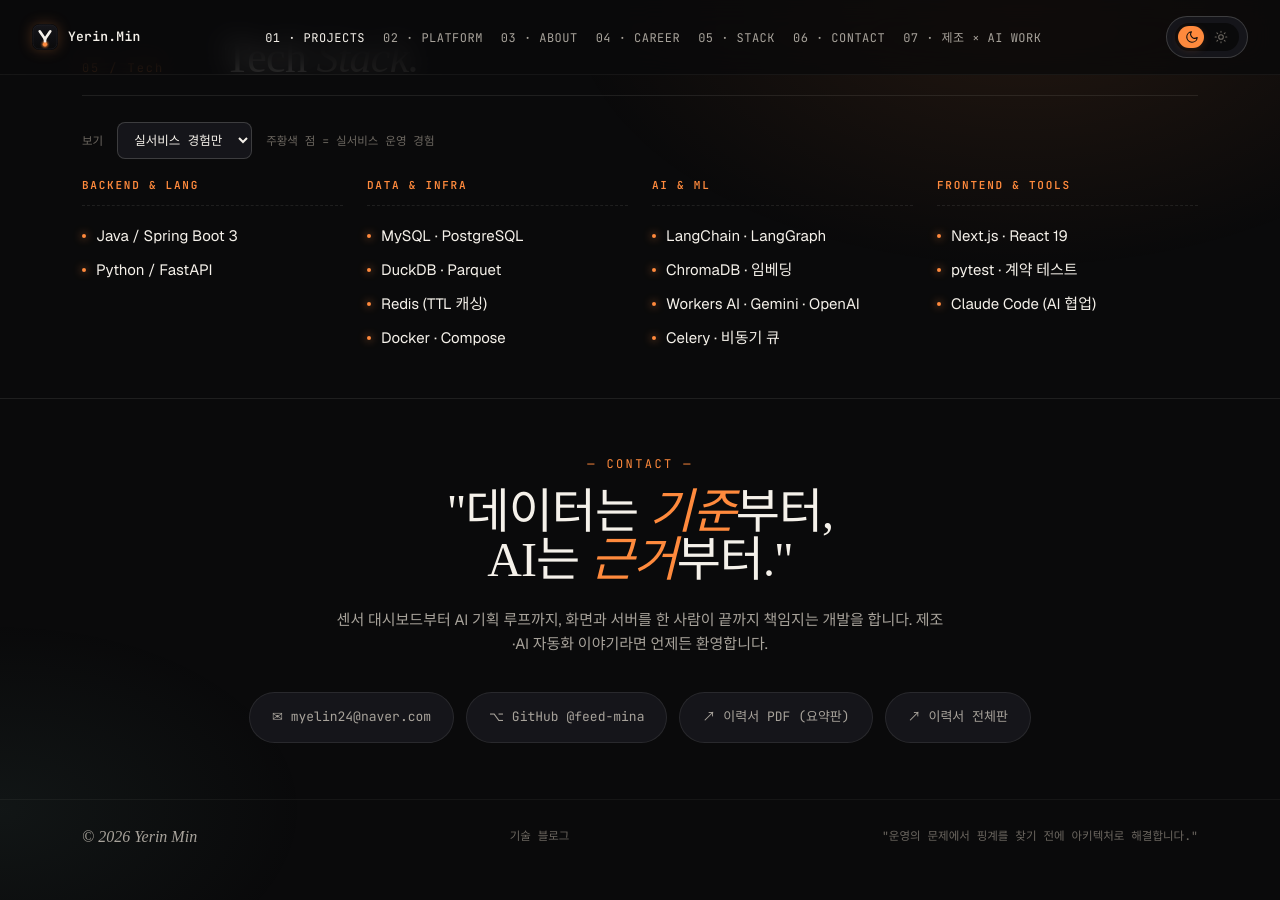
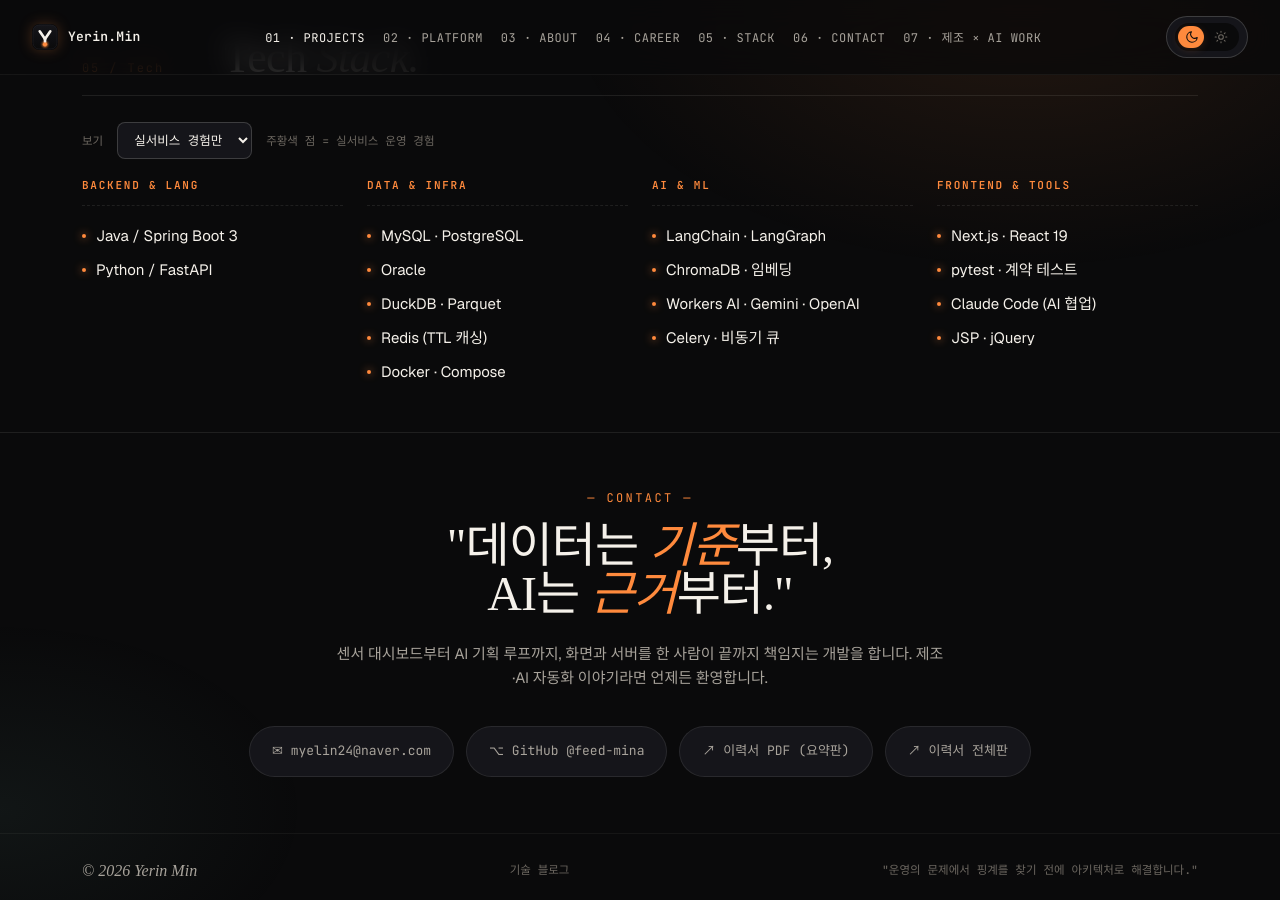
Before and after one commit to feed-mina/feed-mina.github.io, a Jekyll site: the page index.html, which Jekyll copies as it is, in a window 1280 px wide and 900 px high, scrolled down 5587 px. Built offline with Jekyll 4.4.1, drawn with Linux system fonts in a browser that asks for light colours; some web fonts are replaced; before the commit the page ends 6460 px from its top, so only the background shows below that.

Commit message:
이력서·포트폴리오에 JSP·jQuery(솔앤드), Oracle(에이아이피플스) 경험 추가
Co-Authored-By: Claude Opus 5.5 <noreply@anthropic.com>
Claude-Session: https://claude.ai/code/session_018webjaKq2tdsx6Ud3vcuzz

```diff
--- a/index.html
+++ b/index.html
@@ -1687,7 +1687,7 @@
       <summary><span class="ic">+</span><span><span class="kind d"></span>에이아이피플스 — 포스코DX SM 파견</span><span class="s">2025.08 – 2026.01 · 메일 보안 운영</span></summary>
       <div class="body"><ul>
         <li>전사 스팸메일 차단 필터 운영, 정상 메일이 스팸으로 잘못 걸리는 비율(오탐) 줄이기</li>
-        <li>DMARC · SPF · DKIM 트래픽 모니터링, ISMS-P 운영 리포트 통계</li>
+        <li>DMARC · SPF · DKIM 트래픽 모니터링, ISMS-P 운영 리포트 통계 (Oracle)</li>
       </ul></div>
     </details>
     <details class="acc" id="career-ebs">
@@ -1702,6 +1702,7 @@
       <div class="body"><ul>
         <li>Vue.js + Spring Boot 순천향대 LMS · 공자학당 앱 구축</li>
         <li>JPA @Transactional 제어, KT 멤버십 API · 등급별 권한 관리</li>
+        <li>JSP · jQuery 화면 개발 (공자학당 홍보 페이지 등)</li>
       </ul></div>
     </details>
     <details class="acc" id="career-move">
@@ -1730,13 +1731,13 @@
         <li class="primary">Java / Spring Boot 3</li><li class="primary">Python / FastAPI</li><li>Node.js / Express</li><li>C# / .NET</li><li>TypeScript</li>
       </ul></div>
       <div class="stack-col"><h4>Data &amp; Infra</h4><ul>
-        <li class="primary">MySQL · PostgreSQL</li><li class="primary">DuckDB · Parquet</li><li class="primary">Redis (TTL 캐싱)</li><li class="primary">Docker · Compose</li><li>Kubernetes</li><li>AWS · GCP</li>
+        <li class="primary">MySQL · PostgreSQL</li><li class="primary">Oracle</li><li class="primary">DuckDB · Parquet</li><li class="primary">Redis (TTL 캐싱)</li><li class="primary">Docker · Compose</li><li>Kubernetes</li><li>AWS · GCP</li>
       </ul></div>
       <div class="stack-col"><h4>AI &amp; ML</h4><ul>
         <li class="primary">LangChain · LangGraph</li><li class="primary">ChromaDB · 임베딩</li><li class="primary">Workers AI · Gemini · OpenAI</li><li class="primary">Celery · 비동기 큐</li><li>RAG (Neo4j)</li><li>PyTorch · TensorFlow</li>
       </ul></div>
       <div class="stack-col"><h4>Frontend &amp; Tools</h4><ul>
-        <li class="primary">Next.js · React 19</li><li class="primary">pytest · 계약 테스트</li><li class="primary">Claude Code (AI 협업)</li><li>Vue.js</li><li>JPA · Flyway</li><li>JWT · OAuth 2.0</li>
+        <li class="primary">Next.js · React 19</li><li class="primary">pytest · 계약 테스트</li><li class="primary">Claude Code (AI 협업)</li><li class="primary">JSP · jQuery</li><li>Vue.js</li><li>JPA · Flyway</li><li>JWT · OAuth 2.0</li>
       </ul></div>
     </div>
   </div>
```
Also changed, not shown: 2 other files.
